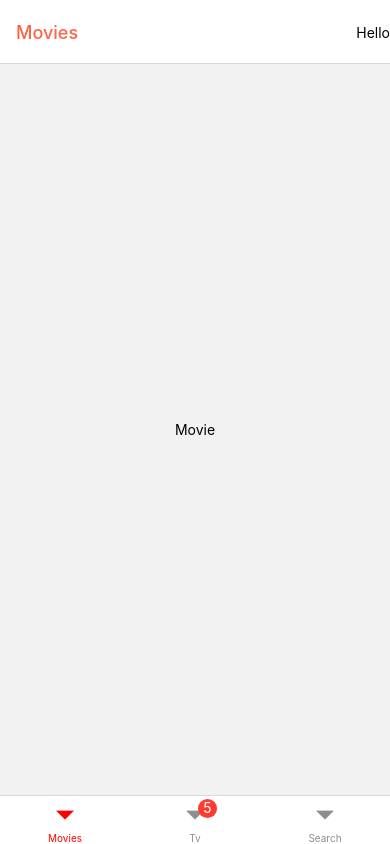
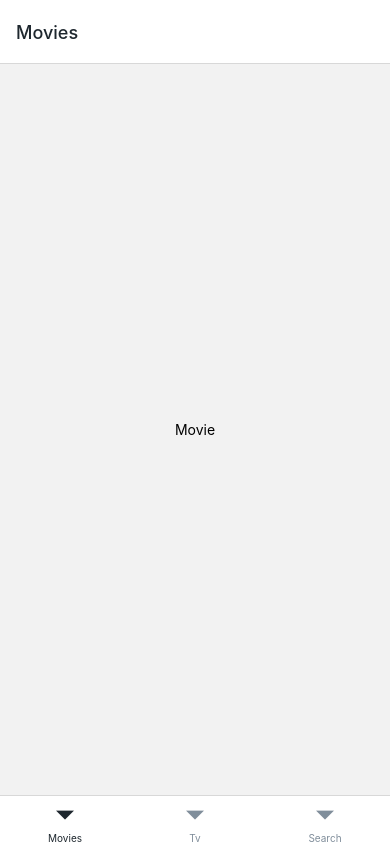
Before and after one commit to Cheol-Cheol/rn-noovies, a React Native app: screen / in a window 390 px wide. Built offline with nearby package versions, Linux system fonts and the light colour scheme.

Commit message:
✏️ Dark Mode 구현

```diff
--- /dev/null
+++ b/colors.js
@@ -0,0 +1,2 @@
+export const YELLOW_COLOR = "#ffa801";
+export const BLACK_COLOR = "#1e272e";
--- a/navigation/Tabs.js
+++ b/navigation/Tabs.js
@@ -4,25 +4,34 @@ import { createBottomTabNavigator } from "@react-navigation/bottom-tabs";
 import Movies from "../screens/Movie";
 import Tv from "../screens/Tv";
 import Search from "../screens/Search";
+import { useColorScheme } from "react-native";
+import { BLACK_COLOR, YELLOW_COLOR } from "../colors";
 
 const Tab = createBottomTabNavigator();
 
-const Tabs = () => (
+const Tabs = () => {
+  const isDark = useColorScheme() === "dark";
+  return (
     <Tab.Navigator
       screenOptions={{
-      tabBarActiveTintColor: "red",
-      headerTitleStyle: { color: "tomato" },
-      headerRight: () => (
-        <View>
-          <Text>Hello</Text>
-        </View>
-      ),
+        tabBarStyle: {
+          backgroundColor: isDark ? BLACK_COLOR : "white",
+        },
+        tabBarActiveTintColor: isDark ? YELLOW_COLOR : BLACK_COLOR,
+        tabBarInactiveTintColor: isDark ? "#d2dae2" : "#808e9b",
+        headerStyle: {
+          backgroundColor: isDark ? BLACK_COLOR : "white",
+        },
+        headerTitleStyle: {
+          color: isDark ? "white" : BLACK_COLOR,
+        },
       }}
     >
       <Tab.Screen name="Movies" component={Movies} />
-    <Tab.Screen name="Tv" component={Tv} options={{ tabBarBadge: 5 }} />
+      <Tab.Screen name="Tv" component={Tv} />
       <Tab.Screen name="Search" component={Search} />
     </Tab.Navigator>
   );
+};
 
 export default Tabs;
```
Lines whose indentation alone changed are shown as unchanged.
